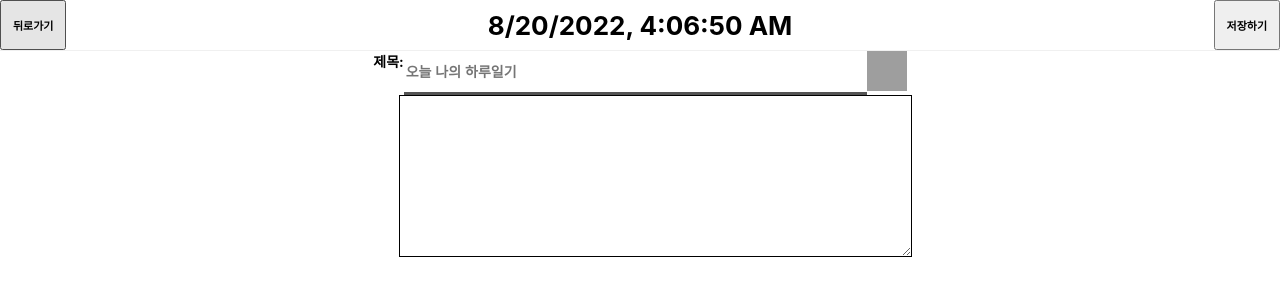
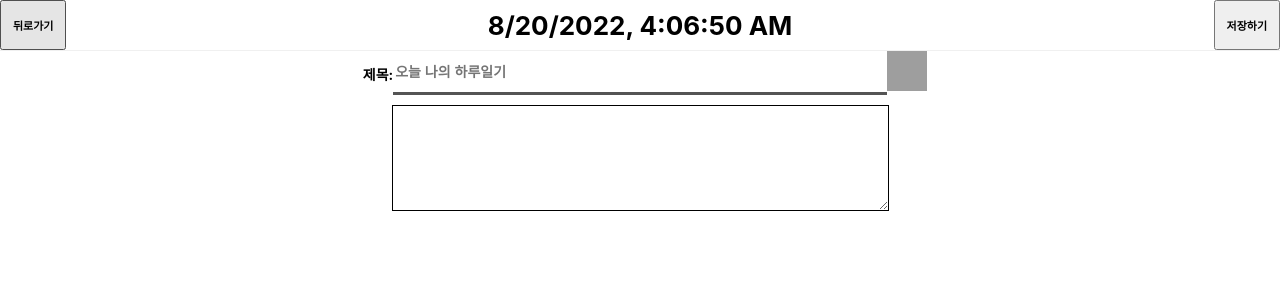
Before and after one commit to limdumb/MyDiaryApp, a React (Create React App) app: page /profile in a window 1280 px wide. Shown: the top 300 px of the page. Built offline with nearby package versions, Linux system fonts and the light colour scheme; grey boxes are pictures that could not be loaded.

Commit message:
컴포넌트 css수정

```diff
--- a/src/mainpages/Profile.jsx
+++ b/src/mainpages/Profile.jsx
@@ -2,7 +2,6 @@ import styled from 'styled-components';
 import React from 'react';
 import { toHaveDisplayValue } from '@testing-library/jest-dom/dist/matchers';
 import { MyEmotion } from '../Components/MyEmotion';
-
 
 const MyButton = styled.button`
   background-color: gray
@@ -25,8 +24,11 @@ const AppHeader = styled.header`
 `;
 
 const SelectTitle = styled.label `
+    display: flex;
     font-size: 14px;
     font-weight: bold;
+    margin-left: 10px;
+    margin-top: 13px;
 `;
 
 const InputTitle = styled.input.attrs({ placeholder: "오늘 나의 하루일기"})`
@@ -35,30 +37,21 @@ const InputTitle = styled.input.attrs({ placeholder: "오늘 나의 하루일기
     border-top: none;
     border-bottom-width: 3px;
     border-bottom-color: black;
-    width: 459px;
+    width: 490px;
     font-size: 14px;
     font-weight: bold;
     justify-content: center;
 `;
 
 const Diarycontent = styled.textarea`
-    margin-left: 30px;
+    display: flex;
     position: absolute;
-    padding: 30px 10px;
+    margin-top: 10px;
     font-size: 10px;
     width: 491px;
     line-height: 50px;
-    justify-content: center;
     border: 1px solid;
-`
-
-const EmotionSelect = styled.select`
-    font-size : 14px;
-    font-weight: bold;
-    color: #000000;
-    border: 1px solid #ffffff;
-    `
-
+`;
 
 export default function Profile() {
 const [time, setTime] = React.useState();
@@ -75,7 +68,6 @@ React.useEffect(() => {
 }, []);
 
 return <div>
-  <link rel="icon" href="%PUBLIC_URL%/public/smily.jpg" />
 <AppHeader>
   <a type='button' href='/'>
         <MyButton> 뒤로가기 </MyButton>
@@ -89,13 +81,6 @@ return <div>
           justifyContent: 'center',
         }}>
         <SelectTitle> 제목: </SelectTitle> <InputTitle></InputTitle>
-          {/* <EmotionSelect>
-           <option key="VaryGood" value="VaryGood">매우좋음</option>
-           <option key="Good" value="Good">좋음</option>
-            <option key="Soso" value="Soso">보통</option>
-            <option key="LittleBad" value="LittleBad">조금나쁨</option>
-            <option key="Bad" value="Bad">나쁨</option>
-          </EmotionSelect> */}
         <MyEmotion></MyEmotion>
         </div>
           <div style={{
```
